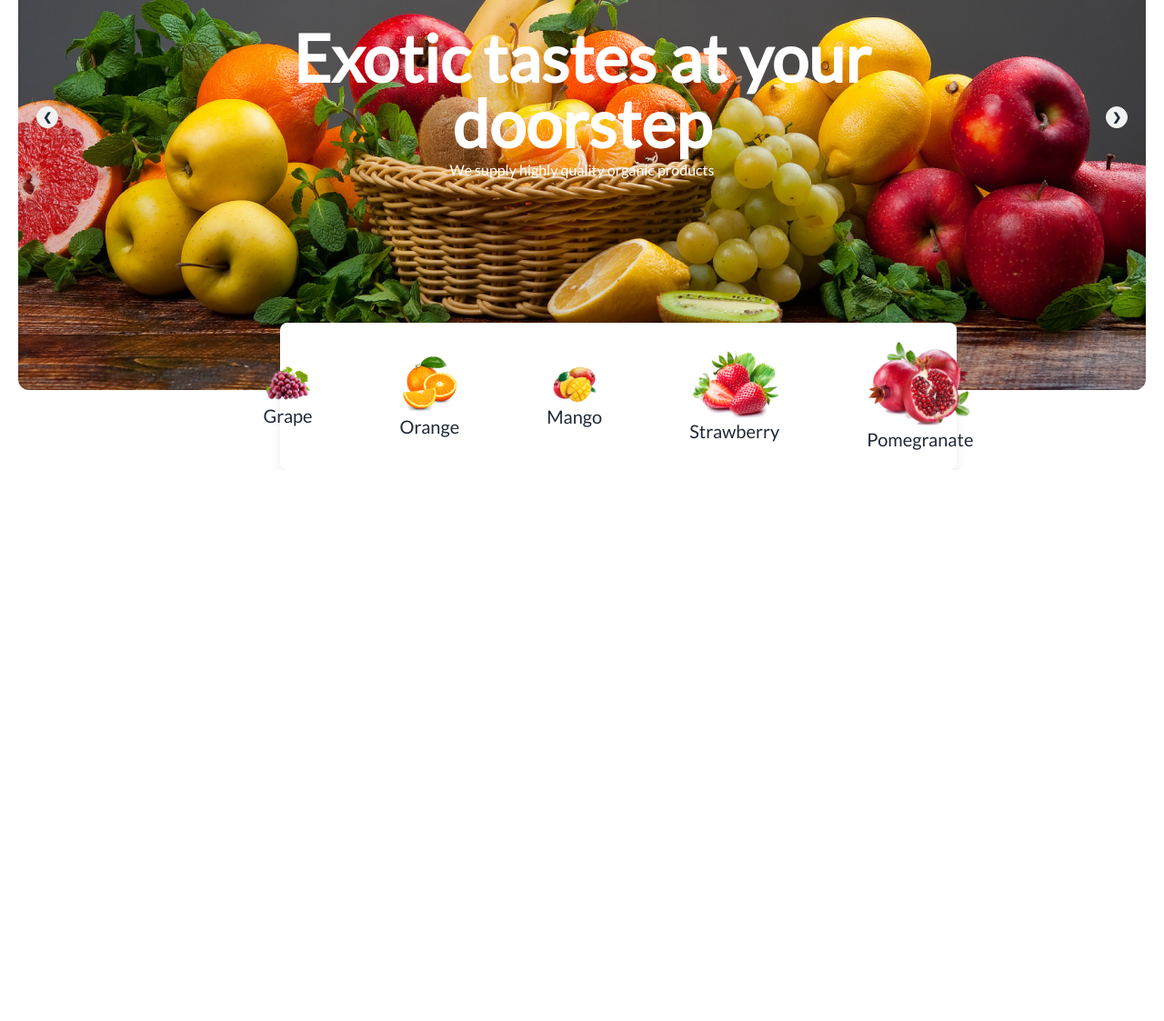
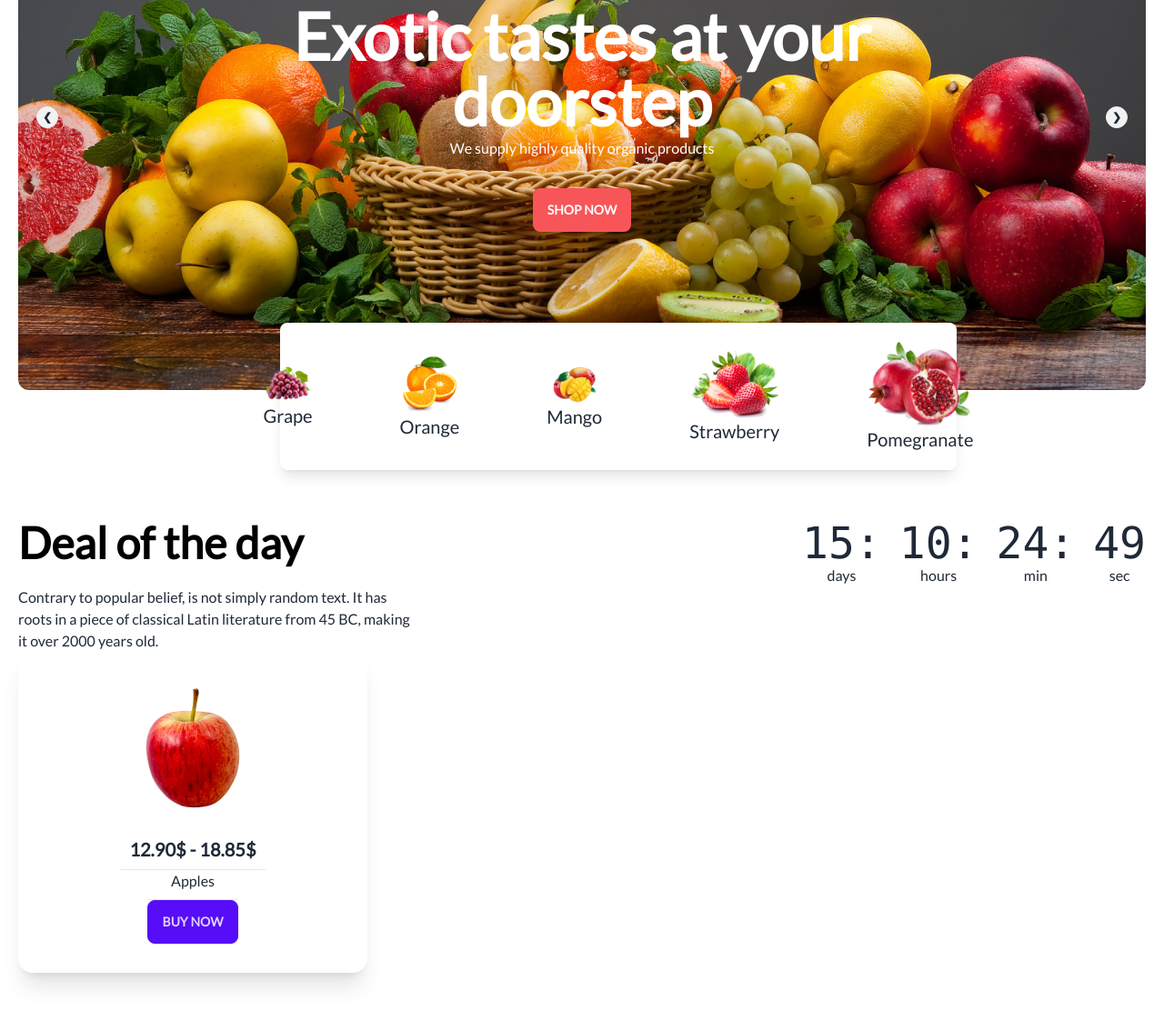
Before and after one commit to faazizpro/faazizpro-fruit-bar, a plain HTML site: page index.html in a window 1280 px wide. Shown: the part 351-1474 px from the top of the page at 91% size. Before the commit the page ends 868 px from the top, so only its background shows below. Drawn offline with nearby package versions, Linux system fonts and the light colour scheme; grey boxes are pictures that could not be loaded.

Commit message:
Deal of the day Starts

```diff
--- a/index.html
+++ b/index.html
@@ -92,9 +92,9 @@
       </nav>
     </header>
 
-    <main>
+    <main  class="container mx-auto px-5">
       <!-- Banner Section -->
-      <section class="container mx-auto px-5">
+      <section>
         <div class="relative">
           <!-- Slider -->
           <div class="carousel w-full h-auto md:h-[300px] lg:h-[450px] xl:h-[600px] rounded-xl mt-16 z-10">
@@ -107,6 +107,9 @@
                     <p class="poppins text-base text-center leading-6 text-white mb-8">
                       We supply highly quality organic products
                     </p>
+                    <div class="flex justify-center">
+                      <button class="btn border-0 text-white bg-[#F85559]">Shop Now</button>
+                    </div>
                   </div>
               </div>
               <div class="absolute flex justify-between transform -translate-y-1/2 left-5 right-5 top-1/2">
@@ -123,6 +126,9 @@
                   <p class="poppins text-base text-center leading-6 text-white mb-8">
                     We supply highly quality organic products
                   </p>
+                  <div class="flex justify-center">
+                    <button class="btn border-0 text-white bg-[#F85559]">Shop Now</button>
+                  </div>
                 </div>
             </div>
               <div class="absolute flex justify-between transform -translate-y-1/2 left-5 right-5 top-1/2">
@@ -139,6 +145,9 @@
                   <p class="poppins text-base text-center leading-6 text-white mb-8">
                     We supply highly quality organic products
                   </p>
+                  <div class="flex justify-center">
+                    <button class="btn border-0 text-white bg-[#F85559]">Shop Now</button>
+                  </div>
                 </div>
             </div>
               <div class="absolute flex justify-between transform -translate-y-1/2 left-5 right-5 top-1/2">
@@ -155,6 +164,9 @@
                   <p class="poppins text-base text-center leading-6 text-white mb-8">
                     We supply highly quality organic products
                   </p>
+                  <div class="flex justify-center">
+                    <button class="btn border-0 text-white bg-[#F85559]">Shop Now</button>
+                  </div>
                 </div>
             </div>
               <div class="absolute flex justify-between transform -translate-y-1/2 left-5 right-5 top-1/2">
@@ -200,6 +212,62 @@
           </div>
         </div>
       </section>
+
+      <section class="my-36">
+        <div class="flex flex-col lg:flex-row justify-between">
+          <div class="flex flex-col items-center md:items-start">
+            <h2 class="text-3xl lg:text-5xl  font-extrabold text-black">
+              Deal of the day
+            </h2>
+            <p class="text-base  font-medium leading-6 lg:w-1/2 mt-6">
+              Contrary to popular belief, is not simply random text. It has roots in a piece of classical Latin literature from 45 BC, making it over 2000 years old.
+            </p>
+          </div>
+          <div>
+
+            <div class="grid grid-flow-col gap-5 text-center auto-cols-max items-center justify-center mt-5 md:mt-0">
+              <div class="flex flex-col">
+                <span class="countdown font-mono text-2xl lg:text-5xl">
+                  <span style="--value:15;"></span>:
+                </span>
+                days
+              </div>
+              <div class="flex flex-col">
+                <span class="countdown font-mono text-2xl lg:text-5xl">
+                  <span style="--value:10;"></span>:
+                </span>
+                hours
+              </div>
+              <div class="flex flex-col">
+                <span class="countdown font-mono text-2xl lg:text-5xl">
+                  <span style="--value:24;"></span>:
+                </span>
+                min
+              </div>
+              <div class="flex flex-col">
+                <span class="countdown font-mono text-2xl lg:text-5xl">
+                  <span style="--value:49;"></span>
+                </span>
+                sec
+              </div>
+            </div>
+          </div>
+        </div>
+        <div>
+          <div class="card lg:w-96 bg-base-100 shadow-xl">
+            <figure class="px-10 pt-10">
+              <img src="./images/fruit6.png" alt="Shoes" class="rounded-xl" />
+            </figure>
+            <div class="card-body items-center text-center divide-y">
+              <h2 class="card-title">12.90$ - 18.85$</h2>
+              <p class="w-1/2">Apples</p>
+              <div class="card-actions">
+                <button class="btn btn-primary">Buy Now</button>
+              </div>
+            </div>
+          </div>
+        </div>
+      </section>
     </main>
   </body>
 </html>
```
